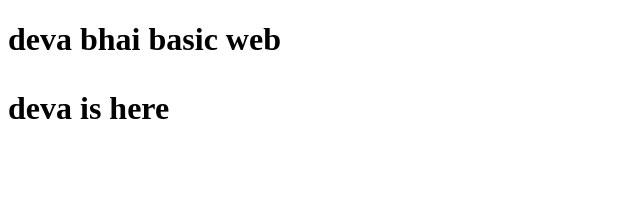
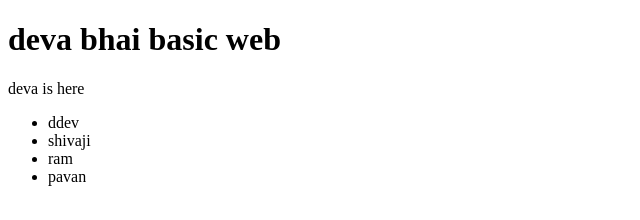
Before and after one commit to Deva-baswade/js-deva, a plain HTML site: page dom/index.html in a window 1280 px wide. Shown: the whole page, without its empty margins (0-640 px from the left). Drawn offline with Linux system fonts and the light colour scheme.

Commit message:
add the js file and the  chnage in html file

```diff
--- a/dom/index.html
+++ b/dom/index.html
@@ -9,10 +9,17 @@
     <div id="duv1">
         <h1 id="head1">
             deva bhai basic web
-            <p>
-                deva is here
-            </p>
+
         </h1>
+        <p>
+            deva is here
+        </p>
+        <ul>
+            <li class="list">ddev</li>
+            <li class="list">shivaji</li>
+            <li class="list">ram</li>
+            <li class="list">pavan</li>
+        </ul>
     </div>
 </body>
 </html>
```
Also changed, not shown: dom/.js (added).
